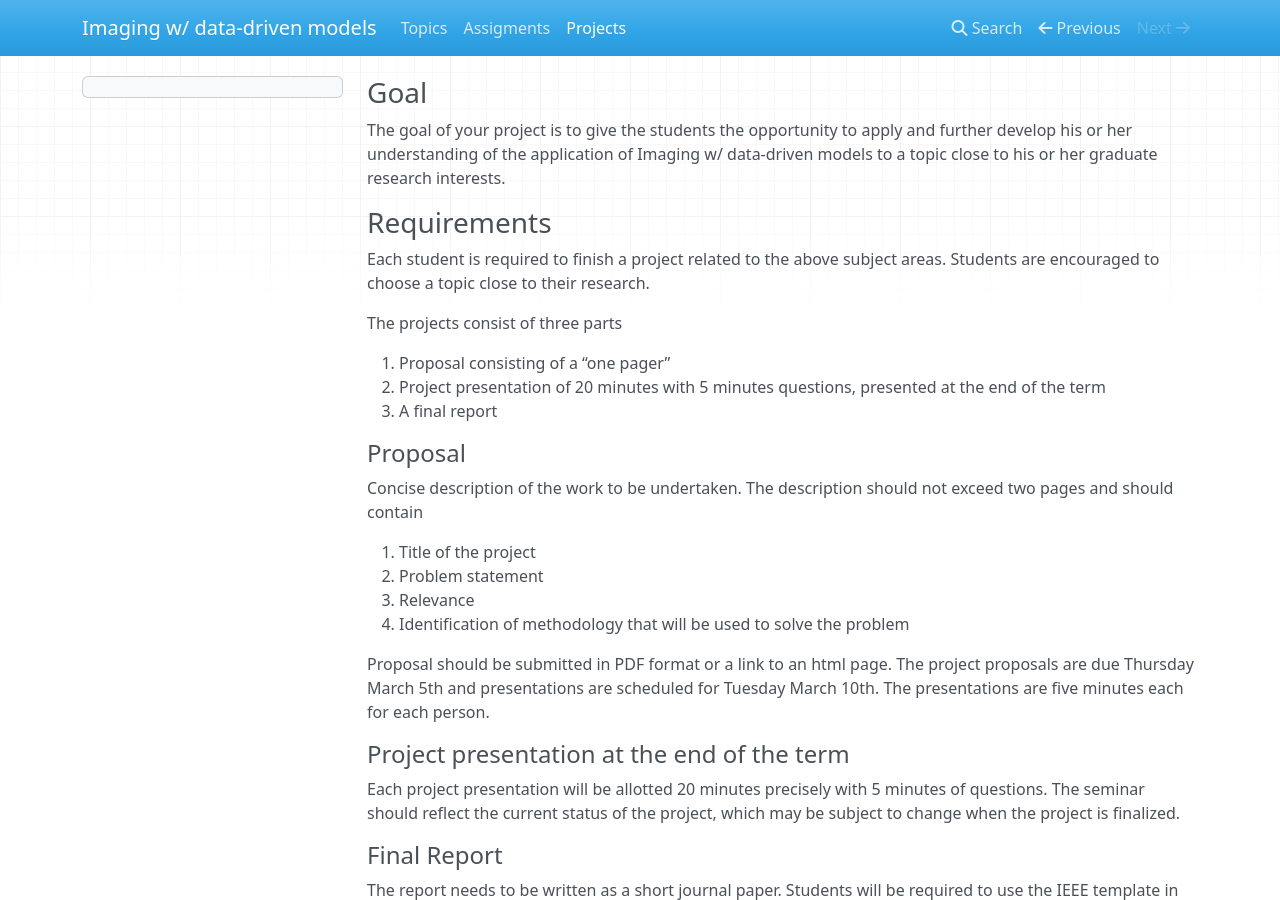
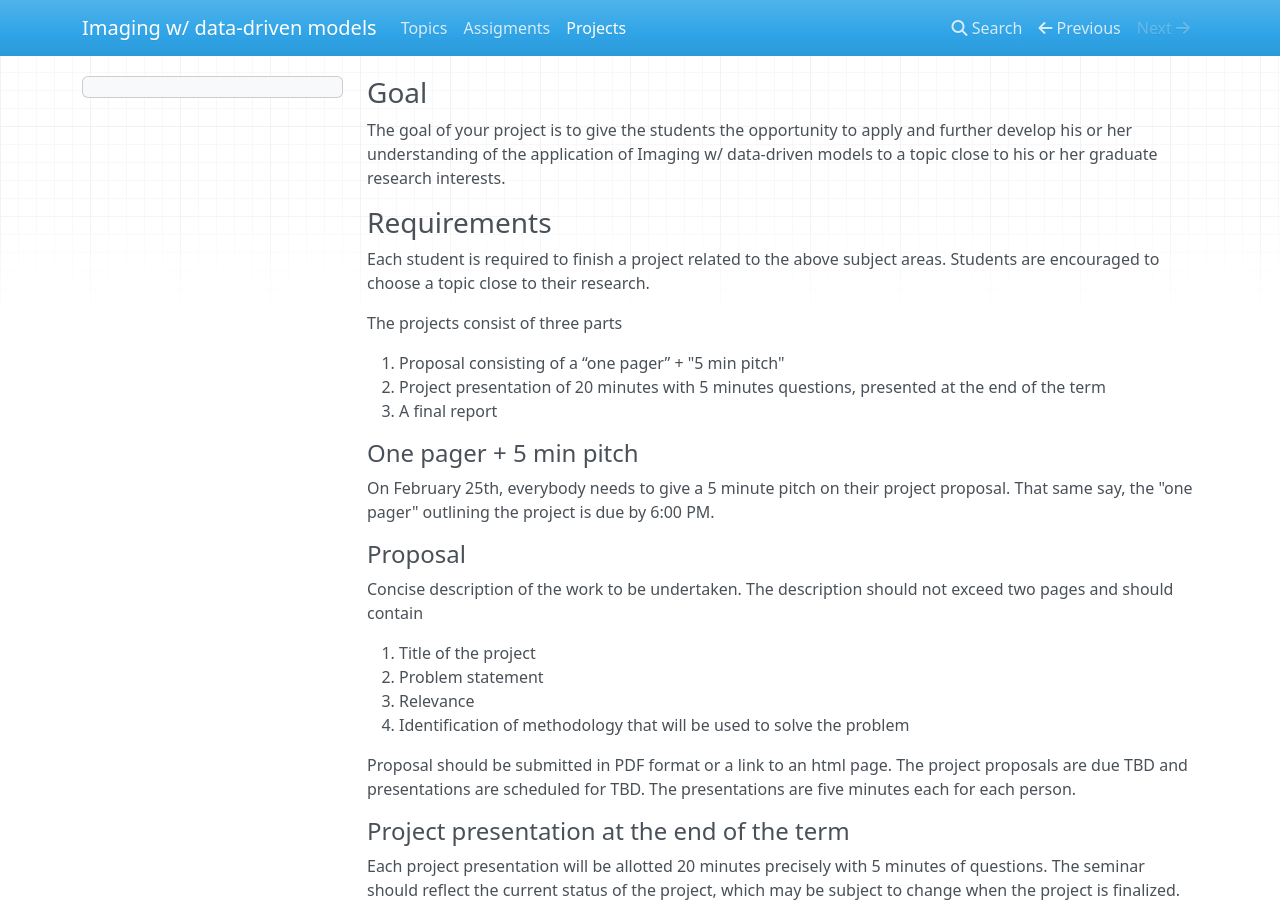
Before and after one commit to flexie/CSE-8803, an MkDocs documentation site: the page built from docs/project.md, in a window 1280 px wide and 900 px high. Built offline with MkDocs 1.6.1, drawn with Linux system fonts in a browser that asks for light colours; nearby versions of some CDN libraries; old or Windows-style settings are respelled for this version of MkDocs.

```diff
--- a/docs/project.md
+++ b/docs/project.md
@@ -8,9 +8,13 @@ Each student is required to finish a project related to the above subject areas.
 
 The projects consist of three parts
 
-1. Proposal consisting of a “one pager”
+1. Proposal consisting of a “one pager” + "5 min pitch"
 2. Project presentation of 20 minutes with 5 minutes questions, presented at the end of the term
 3. A final report
+
+#### One pager + 5 min pitch
+
+On February 25th, everybody needs to give a 5 minute pitch on their project proposal. That same say, the "one pager" outlining the project is due by 6:00 PM.
 
 #### Proposal
 
@@ -21,7 +25,7 @@ Concise description of the work to be undertaken. The description should not exc
 3. Relevance
 4. Identification of methodology that will be used to solve the problem
 
-Proposal should be submitted in PDF format or a link to an html page. The project proposals are due Thursday March 5th and presentations are scheduled for Tuesday March 10th. The presentations are five minutes each for each person.
+Proposal should be submitted in PDF format or a link to an html page. The project proposals are due TBD and presentations are scheduled for TBD. The presentations are five minutes each for each person.
 
 #### Project presentation at the end of the term
 
```
Also changed, not shown: docs/outline.md (+15 -6 lines).
